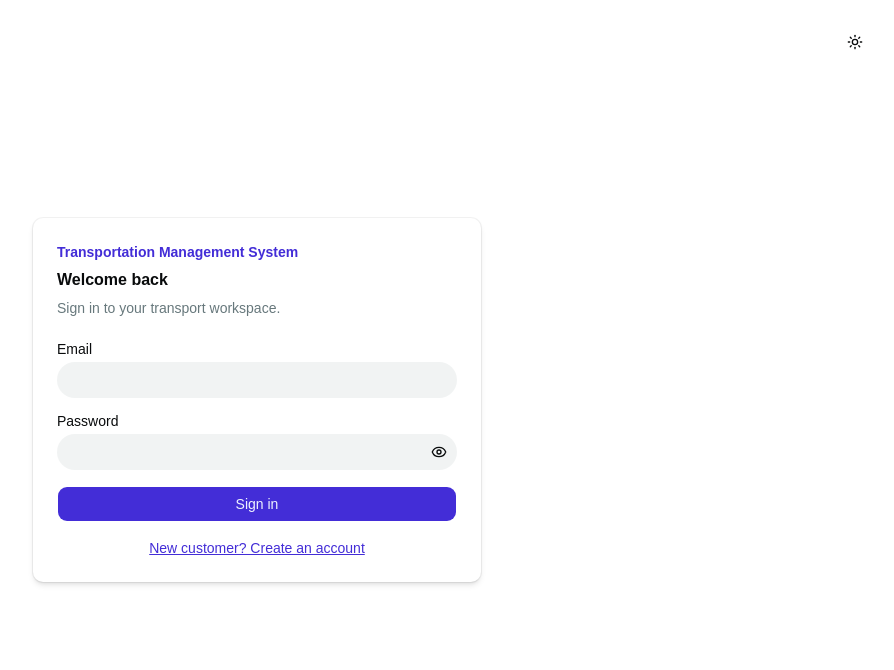
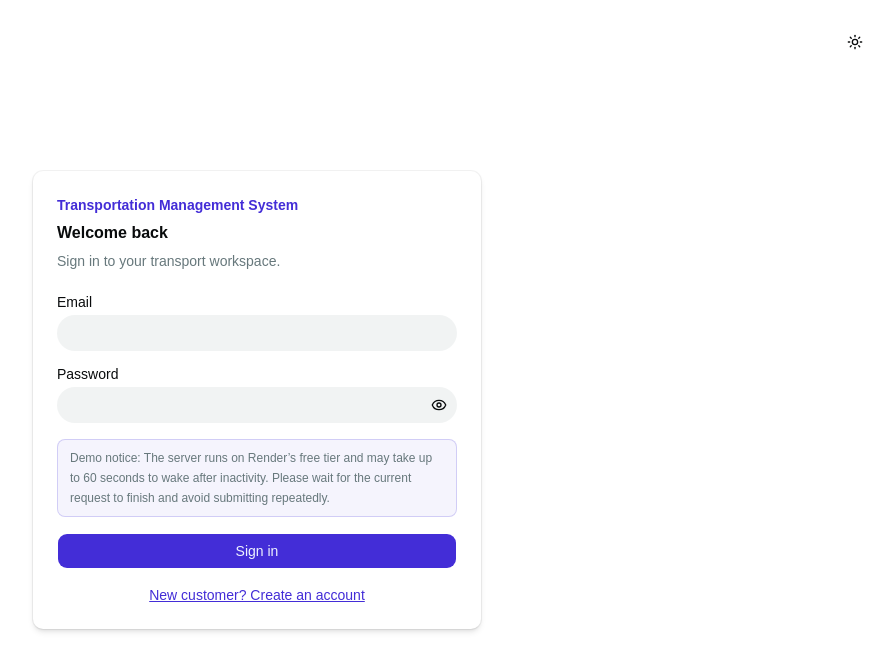
Before and after one commit to Subhasis19/Transportation-Management-System, a React (Vite) app in the folder client/: page / in a window 1280 px wide. Shown: the top 670 px of the page, without its empty margins (383-1277 px from the left). Built offline with nearby package versions, Linux system fonts and the light colour scheme; no server answers.

Commit message:
feat: add demo notice for server wake time in AuthScreen

```diff
--- a/client/src/features/auth/auth-screen.tsx
+++ b/client/src/features/auth/auth-screen.tsx
@@ -114,6 +114,11 @@ export function AuthScreen({
                 </Button>
               </div>
             </Field>
+            <p className="rounded-md border border-primary/20 bg-primary/5 px-3 py-2 text-xs leading-5 text-muted-foreground">
+              Demo notice: The server runs on Render’s free tier and may take up
+              to 60 seconds to wake after inactivity. Please wait for the
+              current request to finish and avoid submitting repeatedly.
+            </p>
             <Button
               type="submit"
               className="w-full"
```
